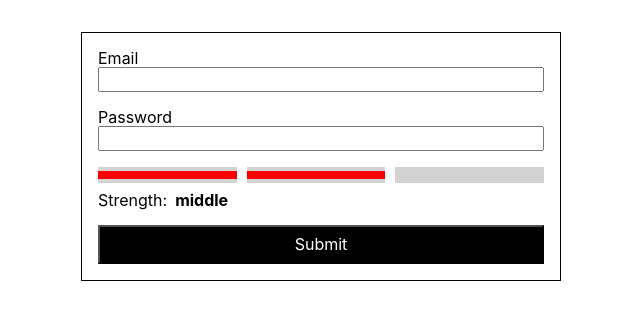
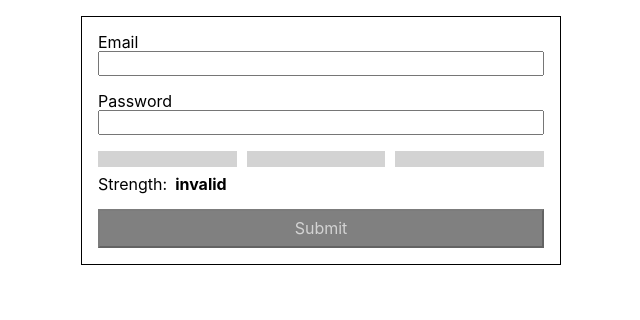
Before and after one commit to maurer2/formsache, a React (Create React App) app: page / in a window 1280 px wide. Shown: the top 320 px of the page, without its empty margins (319-959 px from the left). Built offline with nearby package versions, Linux system fonts and the light colour scheme.

Commit message:
Added password strength calculation

```diff
--- a/package.json
+++ b/package.json
@@ -25,7 +25,8 @@
     "prop-types": "^15.7.2",
     "react": "^16.8.6",
     "react-dom": "^16.8.6",
-    "react-scripts": "3.0.1"
+    "react-scripts": "3.0.1",
+    "zxcvbn": "^4.4.2"
   },
   "scripts": {
     "start": "BROWSER=NONE react-scripts start",
--- a/src/App.js
+++ b/src/App.js
@@ -2,17 +2,22 @@ import React, { useState } from 'react';
 import styles from './App.module.scss';
 
 import Meter from './Meter/Meter';
+import {default as passwortStrengthChecker} from 'zxcvbn';
 
 function App() {
   const [email, setEmail] = useState('');
   const [password, setPassword] = useState('');
+  const [passwordStrength, setPasswordStrength] = useState(0);
+  const [submitIsDisabled, setSubmitIsDisabled] = useState(true);
 
   const handlePasswordChange = (event) => {
     event.preventDefault();
 
     const { value } = event.target;
+    const { score } = passwortStrengthChecker(value);
 
     setPassword(value);
+    setPasswordStrength(score);
   }
 
   const handleEmailChange = (event) => {
@@ -25,15 +30,27 @@ function App() {
 
   const handleSubmit = (event) => {
     event.preventDefault();
+
+    console.log('submit');
+  };
+
+  const handleFormChange = (event) => {
+    event.preventDefault();
+
+    setSubmitIsDisabled(() => {
+      const passwordIsStrong = passwordStrength > 1;
+
+      return !passwordIsStrong;
+    });
   };
 
   return (
-    <form className={styles.form} onSubmit={handleSubmit} action="#" method="#">
+    <form className={styles.form} onSubmit={handleSubmit} onChange={handleFormChange} action="#">
       <fieldset className={styles.formRow}>
         <div className={styles.formEntry}>
           <label>Email</label>
           <input
-            className={styles.formInput}
+            className={styles.formField}
             value={email}
             onChange={handleEmailChange}
             type="text"
@@ -44,7 +61,7 @@ function App() {
         <div className={styles.formEntry}>
           <label htmlFor="password">Password</label>
           <input
-            className={styles.formInput}
+            className={styles.formField}
             value={password}
             onChange={handlePasswordChange}
             type="password"
@@ -54,11 +71,15 @@ function App() {
         </div>
       </fieldset>
       <div className={styles.formRow}>
-        <Meter min={0} max={3} value={2}/>
+        <Meter value={passwordStrength} min={0} max={3}/>
       </div>
-      <button className={styles.formButton} type="submit">
+      <button
+        className={`${styles.formButton} ${submitIsDisabled ? styles.formButtonIsDisabled : ''}`}
+        disabled={submitIsDisabled}
+        type="submit"
+      >
         Submit
-        </button>
+      </button>
     </form>
   );
 }
--- a/src/App.module.scss
+++ b/src/App.module.scss
@@ -1,5 +1,5 @@
 .form {
-  margin: 2rem auto;
+  margin: auto;
   padding: 1rem;
   border: 1px solid black;
   max-width: 480px;
@@ -30,3 +30,8 @@
   color: #fff;
   text-align: center;
 }
+
+.formButtonIsDisabled {
+  background: gray;
+  color: lightgray;
+}
--- a/src/Meter/Meter.js
+++ b/src/Meter/Meter.js
@@ -3,9 +3,11 @@ import style from './Meter.module.scss';
 
 const Meter = ({ min, max, value }) => {
   const translations = {
+    0: 'invalid',
     1: 'bad',
     2: 'middle',
     3: 'good',
+    4: 'good',
   };
 
   const showDescription = Object.prototype.hasOwnProperty.call(translations, value);
--- a/src/Meter/Meter.module.scss
+++ b/src/Meter/Meter.module.scss
@@ -27,6 +27,7 @@ $meter-background: #fff;
 $step-background: lightgray;
 $step-foreground: red;
 $step-spacing: 10px;
+$number-of-gradients: 3;
 
 .meter {
   position: relative;
@@ -37,7 +38,7 @@ $step-spacing: 10px;
 
   // gutter overlay
   &:after {
-    $gradients: calculate-gradient(3, transparent, $meter-background);
+    $gradients: calculate-gradient($number-of-gradients, transparent, $meter-background);
 
     content: '';
     position: absolute;
@@ -52,7 +53,7 @@ $step-spacing: 10px;
 
 // background
 .meter::-webkit-meter-bar {
-  $gradients: calculate-gradient(3, $step-background, $meter-background);
+  $gradients: calculate-gradient($number-of-gradients, $step-background, $meter-background);
 
   background: none;
   background-color: inherit;
--- a/src/index.css
+++ b/src/index.css
@@ -17,3 +17,7 @@ body {
   -webkit-font-smoothing: antialiased;
   -moz-osx-font-smoothing: grayscale;
 }
+
+.root {
+  padding: 1rem;
+}
```
Also changed, not shown: 1 other file (tests, documents, lock files or other folders).
